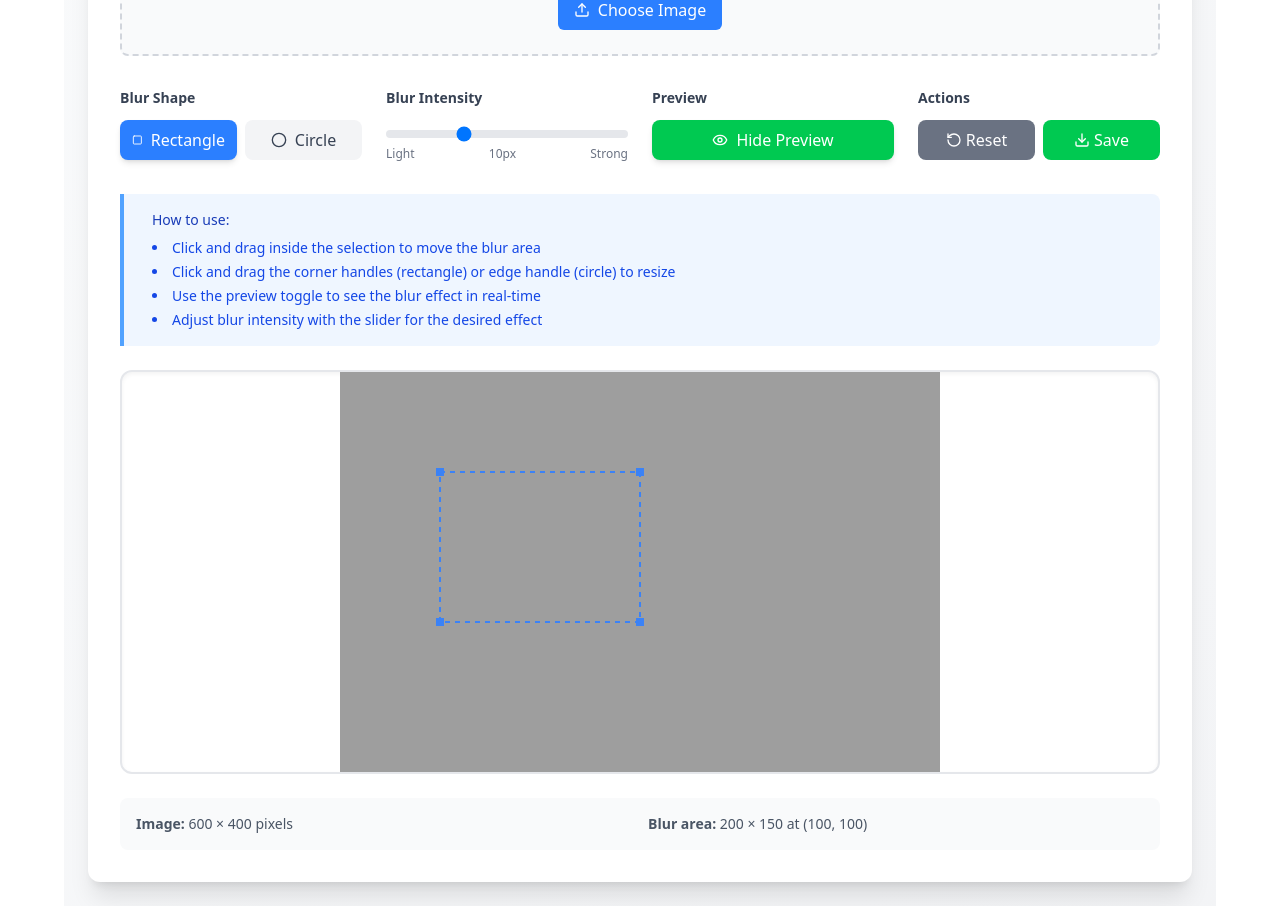
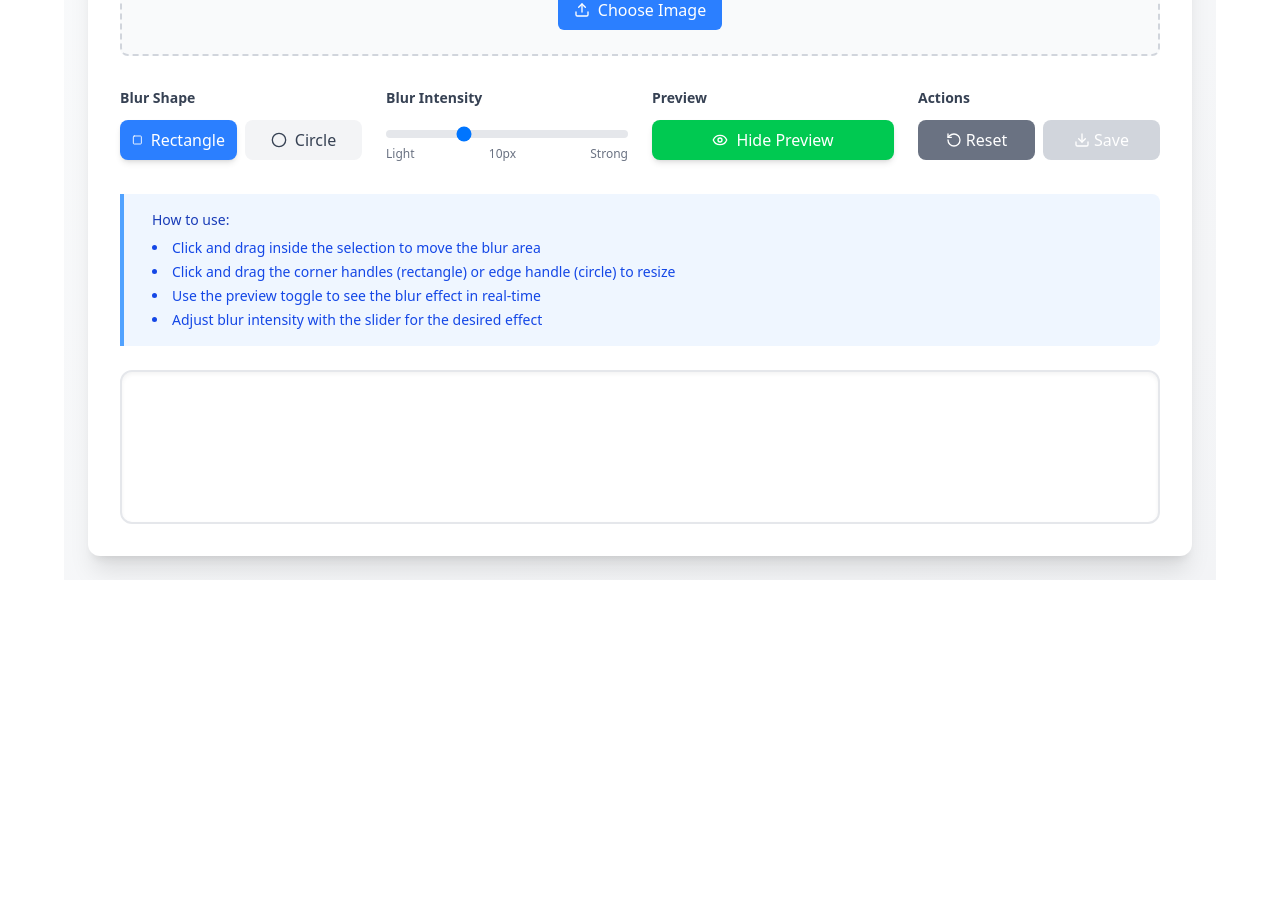
Before and after one commit to jayarajawasthi/image-protection, a React (Vite) app: page / in a window 1280 px wide. Shown: the part 2300-3206 px from the top of the page. After the commit the page ends 2880 px from the top, so only its background shows below. Built offline with nearby package versions, Linux system fonts and the light colour scheme.

Commit message:
remove default preview image

```diff
--- a/src/blur-tool/ImageBlurTool.jsx
+++ b/src/blur-tool/ImageBlurTool.jsx
@@ -40,7 +40,7 @@ const ImageBlurTool = () => {
     img.onerror = () => {
       console.warn("Failed to load default image");
     };
-    img.src = "https://picsum.photos/600/400?random=1";
+    img.src = "";
   }, /*[]*/);
 
   const calculateCanvasScale = useCallback((img) => {
```
